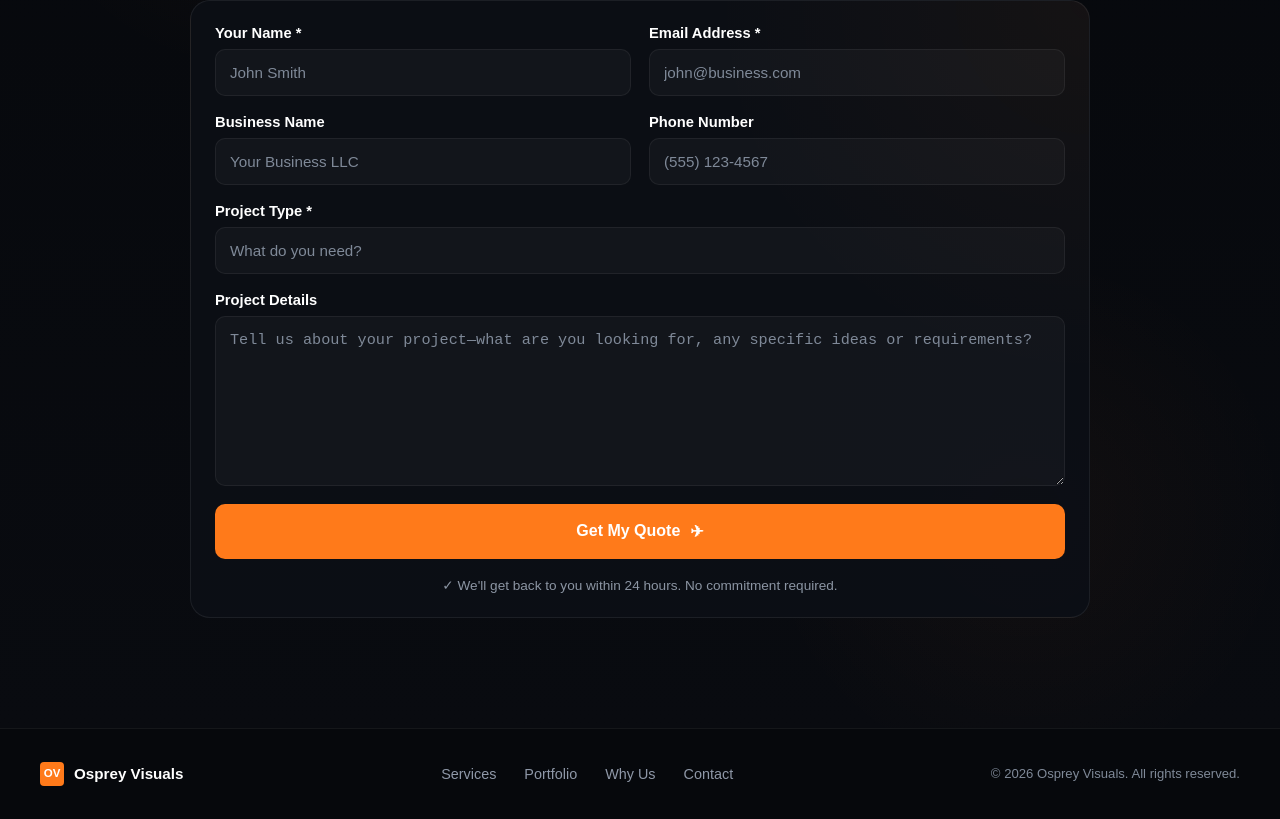
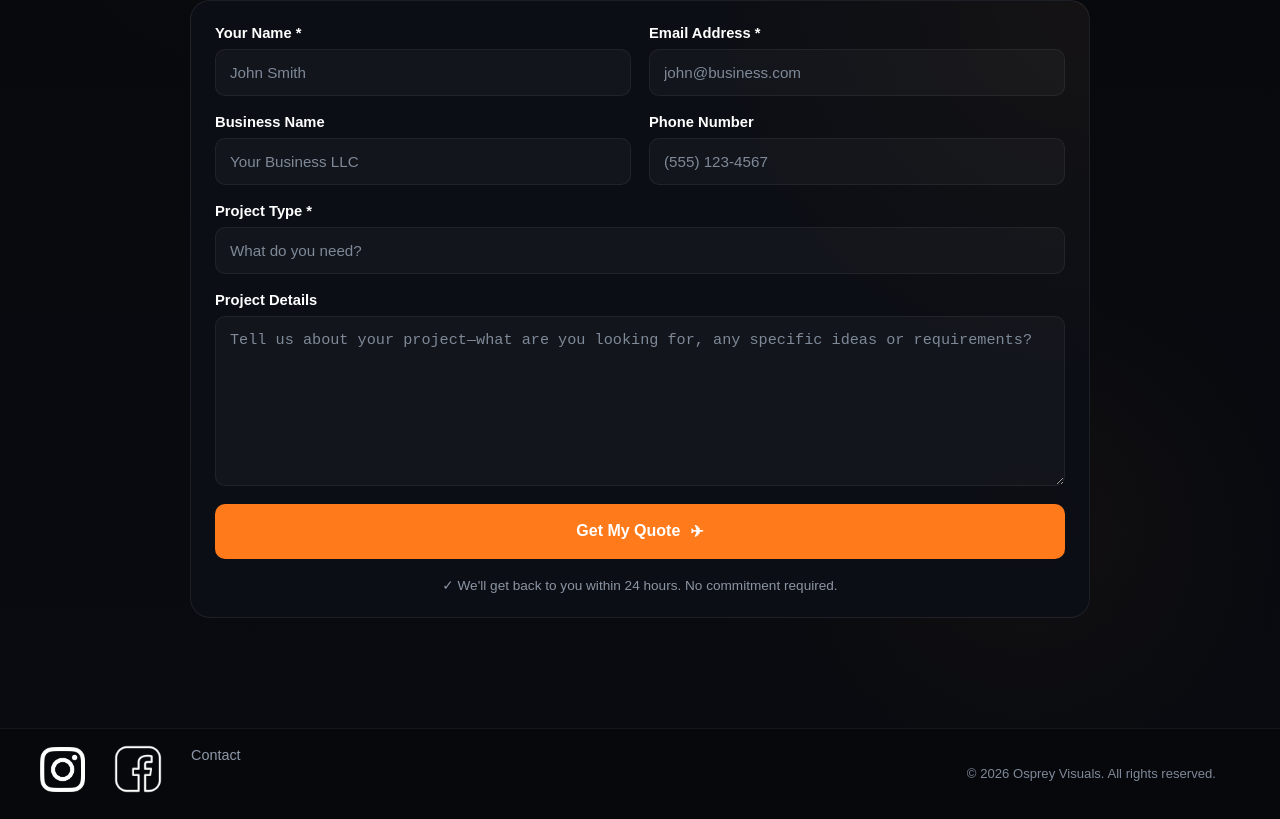
Before and after one commit to madscalls/ospreyvisuals, a React (Vite) app: page / in a window 1280 px wide. Shown: the part 6176-6995 px from the top of the page. Built offline with nearby package versions, Linux system fonts and the light colour scheme.

Commit message:
footer icons

```diff
--- a/src/components/Footer/Footer.css
+++ b/src/components/Footer/Footer.css
@@ -66,6 +66,22 @@
   text-align: right;
 }
 
+.Footer__social-icon {
+  height: 45px;
+  width: auto;
+}
+
+.fb {
+  position: relative;
+  filter: invert(100%);
+  height: 50px;
+  top: -3px;
+}
+
+.insta {
+  filter: invert(100%);
+}
+
 @media (max-width: 900px) {
   .footer__container {
     grid-template-columns: 1fr;
--- a/src/components/Footer/Footer.jsx
+++ b/src/components/Footer/Footer.jsx
@@ -1,18 +1,22 @@
 import "./Footer.css";
+import insta from "../../assets/Instagram_Glyph_Black.png";
+import Facebook from "../../assets/Fb.png";
 
 function Footer() {
   return (
     <footer className="footer">
       <div className="footer__container">
-        <a href="#top" className="footer__brand">
-          <span className="footer__logo">OV</span>
-          <span className="footer__brand-text">Osprey Visuals</span>
-        </a>
-
         <nav className="footer__nav">
-          <a href="#services">Services</a>
-          <a href="#portfolio">Portfolio</a>
-          <a href="#why-us">Why Us</a>
+          <a href="#">
+            <img
+              src={insta}
+              className="Footer__social-icon insta"
+              alt="Instagram"
+            />
+          </a>
+          <a href="#">
+            <img src={Facebook} className="Footer__social-icon fb" />
+          </a>
           <a href="#contact">Contact</a>
         </nav>
 
```
Also changed, not shown: src/assets/Fb.png (added), src/assets/Instagram_Glyph_Black.png (added).
